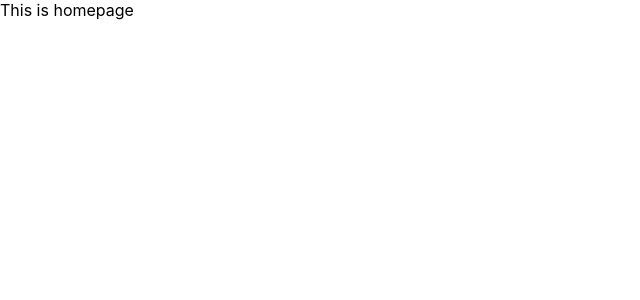
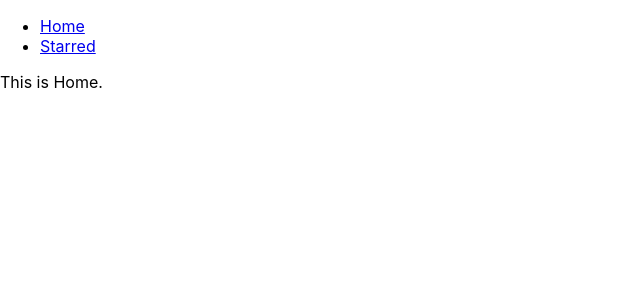
Before and after one commit to shreshth-06/box-office, a React (Create React App) app in the folder Desktop/_projects/box-office/: page / in a window 1280 px wide. Shown: the top 300 px of the page, without its empty margins (0-640 px from the left). Built offline with nearby package versions, Linux system fonts and the light colour scheme.

Commit message:
added navbar and created page components

```diff
--- a/Desktop/_projects/box-office/src/App.js
+++ b/Desktop/_projects/box-office/src/App.js
@@ -1,19 +1,24 @@
 import React from 'react';
 import { Switch, Route } from 'react-router-dom';
+import Navs from './components/Navs';
+import Home from './components/pages/Home';
+import Starred from './components/pages/Starred';
 
 function App() {
   return (
+    <div>
+      <Navs />
       <Switch>
         <Route exact path="/">
-        This is homepage
+          <Home />
         </Route>
 
         <Route exact path="/starred">
-        This is starred
+          <Starred />
         </Route>
-
-      <Route>This is 404 page</Route>
+        <div>Not Found</div>
       </Switch>
+    </div>
   );
 }
 
--- /dev/null
+++ b/Desktop/_projects/box-office/src/components/Navs.js
@@ -0,0 +1,22 @@
+import React from 'react';
+import { Link } from 'react-router-dom';
+
+const LINKS = [
+  { to: '/', text: 'Home' },
+  { to: '/starred', text: 'Starred' },
+];
+
+const Navs = () => (
+  <div>
+    <ul>
+      {LINKS.map(item => (
+        <li key={item.to}>
+          {' '}
+          <Link to={item.to}>{item.text}</Link>{' '}
+        </li>
+      ))}
+    </ul>
+  </div>
+);
+
+export default Navs;
--- /dev/null
+++ b/Desktop/_projects/box-office/src/components/pages/Home.js
@@ -0,0 +1,8 @@
+/* eslint-disable arrow-body-style */
+import React from 'react';
+
+const Home = () => {
+  return <div>This is Home.</div>;
+};
+
+export default Home;
--- /dev/null
+++ b/Desktop/_projects/box-office/src/components/pages/Starred.js
@@ -0,0 +1,8 @@
+/* eslint-disable arrow-body-style */
+import React from 'react';
+
+const Starred = () => {
+  return <div>This is Starred.</div>;
+};
+
+export default Starred;
```
Lines whose indentation alone changed are shown as unchanged.
